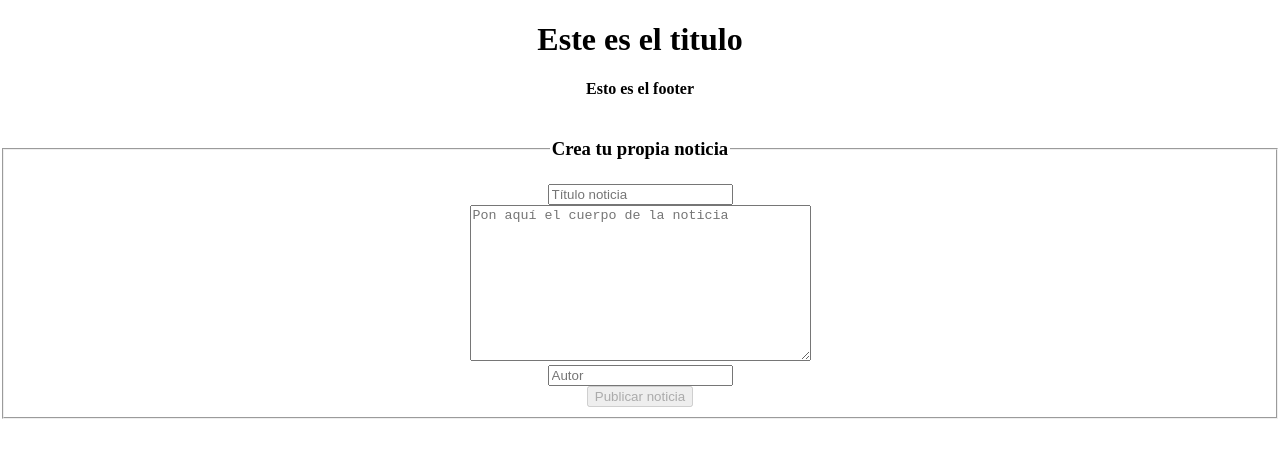
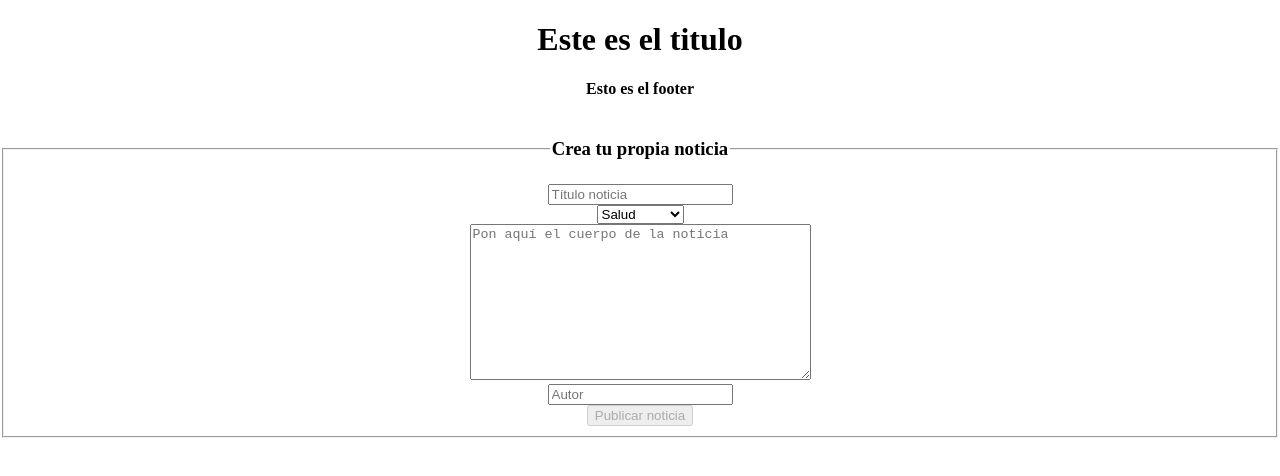
Before and after one commit to vaneebg/PROJECT-NEWS-REACT, a React (Create React App) app: page /form in a window 1280 px wide. Shown: the top 476 px of the page. Built offline with nearby package versions, Linux system fonts and the light colour scheme.

Commit message:
implementado input de select

```diff
--- a/public/index.html
+++ b/public/index.html
@@ -8,7 +8,7 @@
     <meta name="theme-color" content="#000000" />
     <meta name="description" content="Web site created using create-react-app" />
 
-    <title>React App</title>
+    <title>Project News</title>
 </head>
 
 <body>
--- a/src/components/Form/Form.jsx
+++ b/src/components/Form/Form.jsx
@@ -11,11 +11,14 @@ const Form=()=>{
 
  const initialState = {
          title: "",
+         section:"",
          body: "",
          author:"",
+         date:new Date()
        };
    const [data, setData] = useState({
      title: "",
+     section:"",
      body: "",
      author:"",
      date:new Date()
@@ -52,7 +55,7 @@ const Form=()=>{
      clearState();
      setMessage("noticia creada con éxito");
      setTimeout(() => {
-       navigate("/");
+       navigate("/listNews");
      }, 4000);
    };
    return (
@@ -68,6 +71,19 @@ const Form=()=>{
          value={data.title}
          name="title"
        /><br/>
+       <select
+              value={data.section}
+              onChange={handleInputChange}
+              name="section"
+              className="section"
+            >
+              <option>Salud</option>
+              <option>Deportes</option>
+              <option>Política</option>
+              <option>Ocio</option>
+              <option>Tecnología</option>
+              <option>Ciencia</option>
+            </select><br/>
        <textarea name="body" cols='40' rows='10'
         placeholder="Pon aquí el cuerpo de la noticia"
         onChange={handleInputChange}
```
